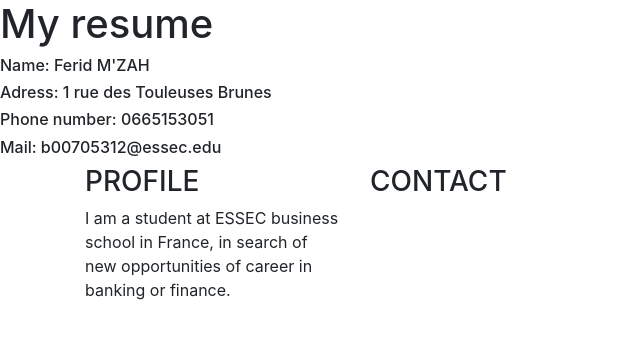
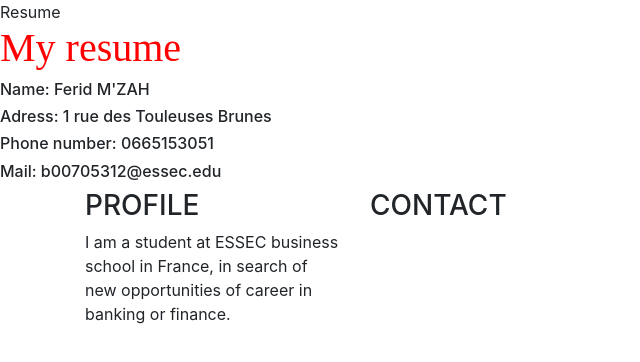
Before and after one commit to b00705312/b00705312.github.io, a plain HTML site: page index.html in a window 1280 px wide. Shown: the whole page, without its empty margins (0-640 px from the left). Drawn offline with nearby package versions, Linux system fonts and the light colour scheme.

Commit message:
Resume 3

```diff
--- a/index.html
+++ b/index.html
@@ -7,6 +7,7 @@
 
     <!-- Bootstrap CSS -->
     <link rel="stylesheet" href="https://stackpath.bootstrapcdn.com/bootstrap/4.1.1/css/bootstrap.min.css" integrity="sha384-WskhaSGFgHYWDcbwN70/dfYBj47jz9qbsMId/iRN3ewGhXQFZCSftd1LZCfmhktB" crossorigin="anonymous">
+    <link rel="stylesheet" href="./style.css"
 
     <title>Resume</title>
   </head>
--- a/style.css
+++ b/style.css
@@ -0,0 +1,4 @@
+h1{
+    font-family: 'Times New Roman', Times, serif;
+    color: red;
+}
```
